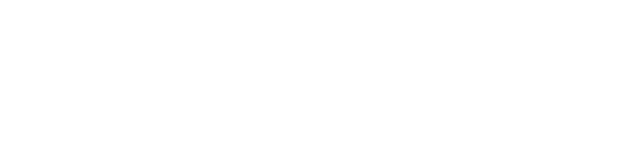
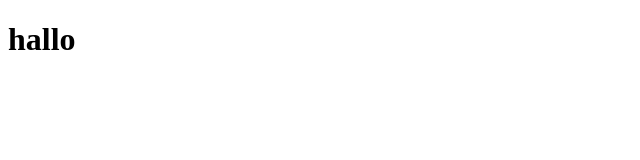
Before and after one commit to Codenope243/Satisfactory-ressurcen-rechner, a plain HTML site: page index.html in a window 1280 px wide. Shown: the whole page, without its empty margins (0-640 px from the left). Drawn offline with Linux system fonts and the light colour scheme.

Commit message:
überschrift hinzugefügt

```diff
--- a/index.html
+++ b/index.html
@@ -6,6 +6,8 @@
     <title>Document</title>
 </head>
 <body>
+    <h1>hallo
 
+    </h1>
 </body>
 </html>
```
